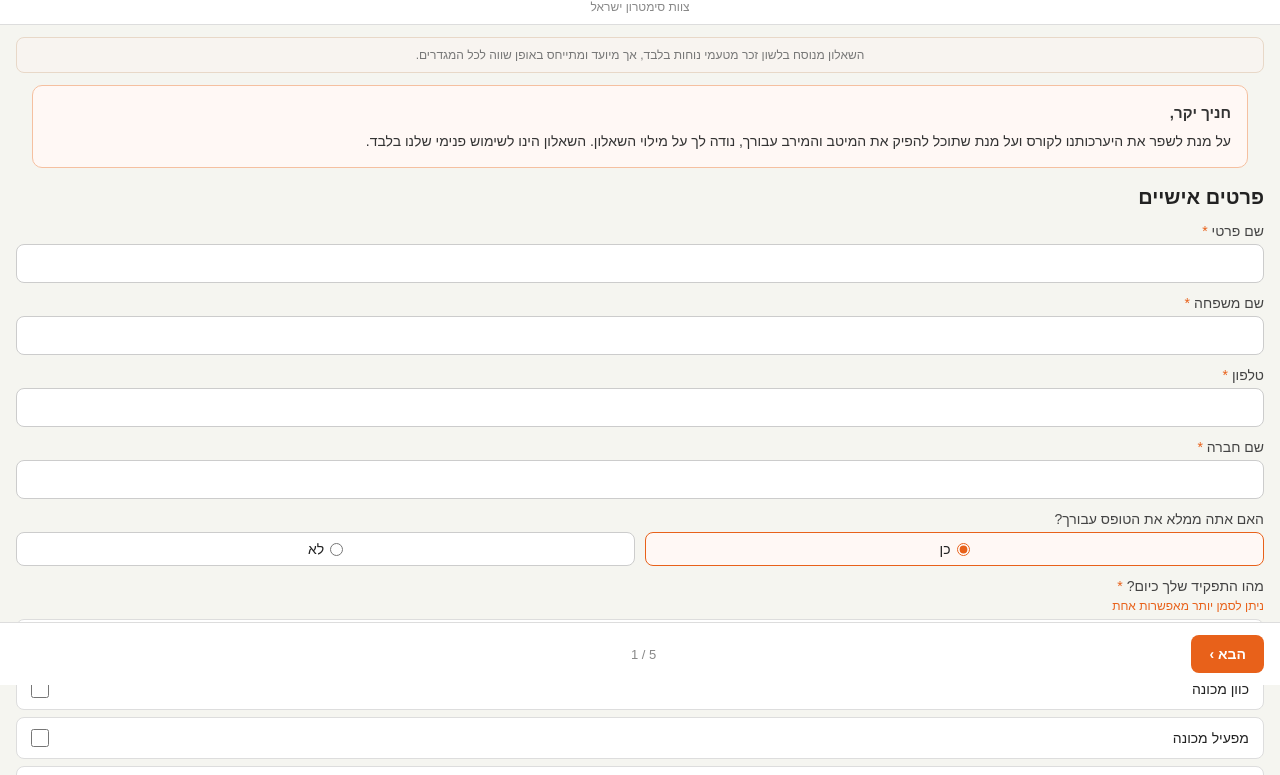
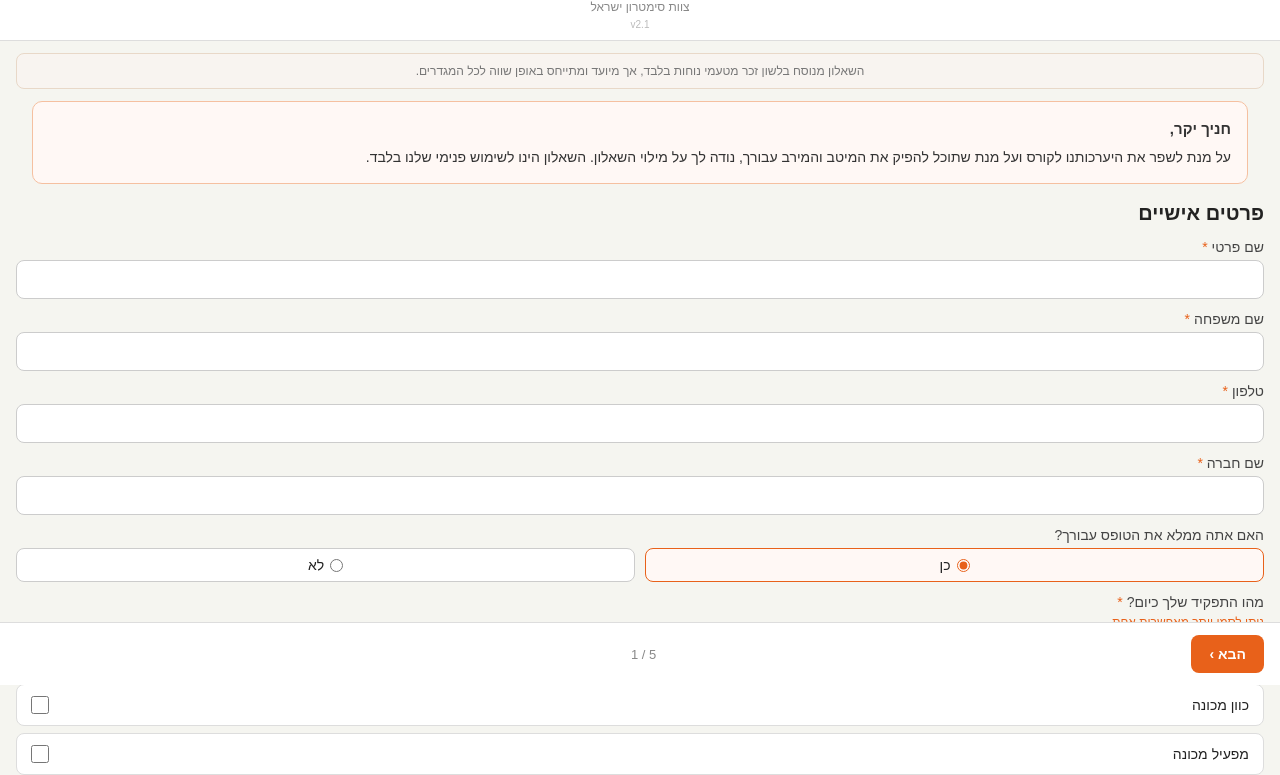
Before and after one commit to shay-aziz/cimatron-questionnaire, a plain HTML site: page index.html in a window 1280 px wide. Shown: the part 115-890 px from the top of the page. Drawn offline with nearby package versions, Linux system fonts and the light colour scheme.

Commit message:
Add files via upload

```diff
--- a/index.html
+++ b/index.html
@@ -116,6 +116,7 @@ header{background:#fff;border-bottom:1px solid #ddd;padding:10px 16px;display:fl
   <img id="logo-img" alt="Cimatron" style="height:40px;object-fit:contain">
   <div class="header-title" id="header-title">שאלון קדם קורס – סימטרון</div>
   <div class="header-sub" id="header-sub">צוות סימטרון ישראל</div>
+  <div style="font-size:10px;color:#bbb;margin-top:2px">v2.1</div>
 </header>
 
 <div class="notice-bar" id="main-notice"></div>
```
